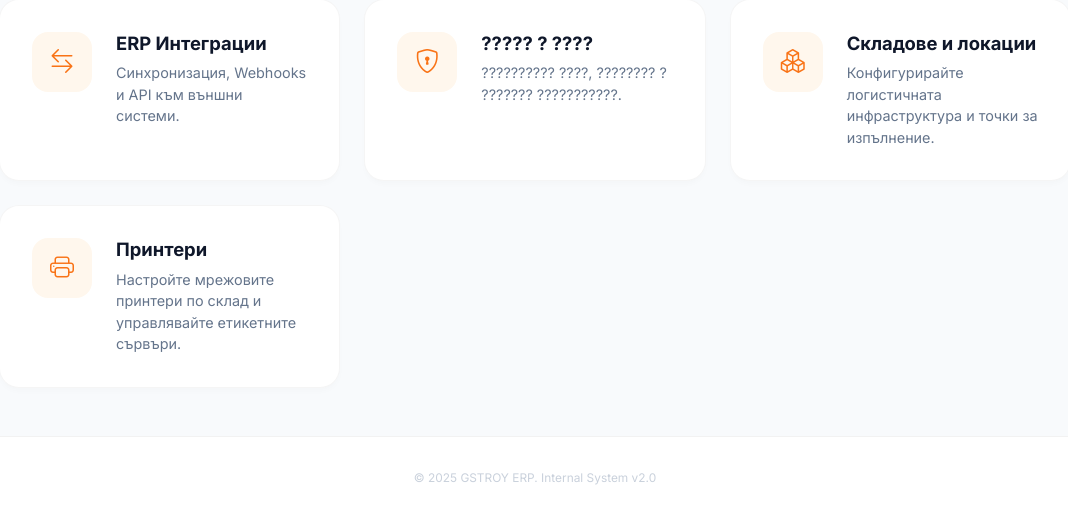
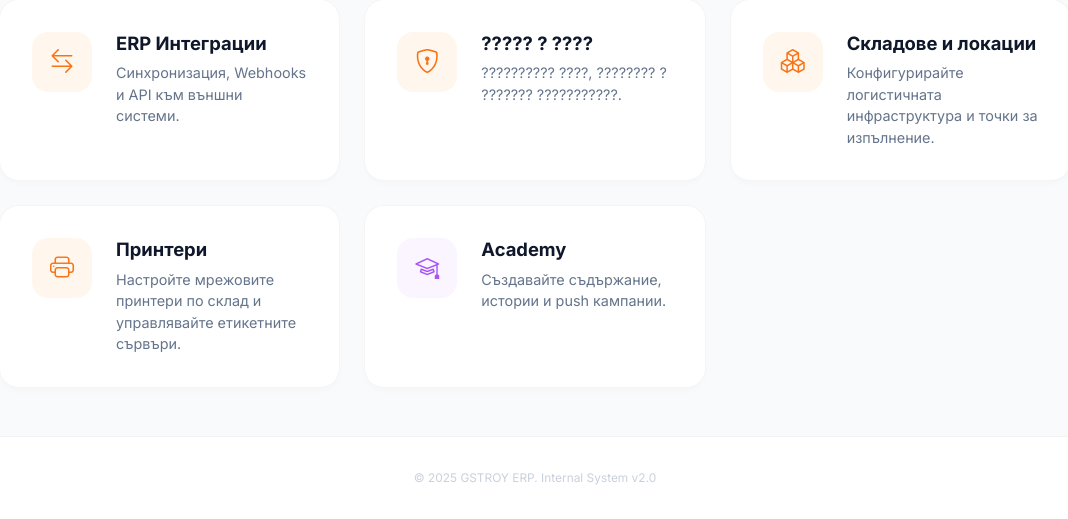
Before and after one commit to Egeorgievbg/GSTROY_INTERNAL_FLASK, a Flask app: template templates/admin_panel.html in a window 1280 px wide. Shown: the part 1408-1927 px from the top of the page, without its empty margins (105-1173 px from the left). Run offline with Flask 3, Linux system fonts and the light colour scheme; the template is opened without the code that fills it, so the values that code supplies are empty; some web fonts are replaced.

Commit message:
Add academy nav card to admin

```diff
--- a/templates/admin_panel.html
+++ b/templates/admin_panel.html
@@ -189,6 +189,16 @@
             </div>
             <i class="bi bi-arrow-right nav-arrow"></i>
         </a>
+        <a href="{{ url_for('admin.academy_content') }}" class="nav-card purple">
+            <div class="nav-icon icon-purple">
+                <i class="bi bi-mortarboard"></i>
+            </div>
+            <div class="nav-content">
+                <h3>Academy</h3>
+                <p>Създавайте съдържание, истории и push кампании.</p>
+            </div>
+            <i class="bi bi-arrow-right nav-arrow"></i>
+        </a>
     </div>
 
 </div>
```
